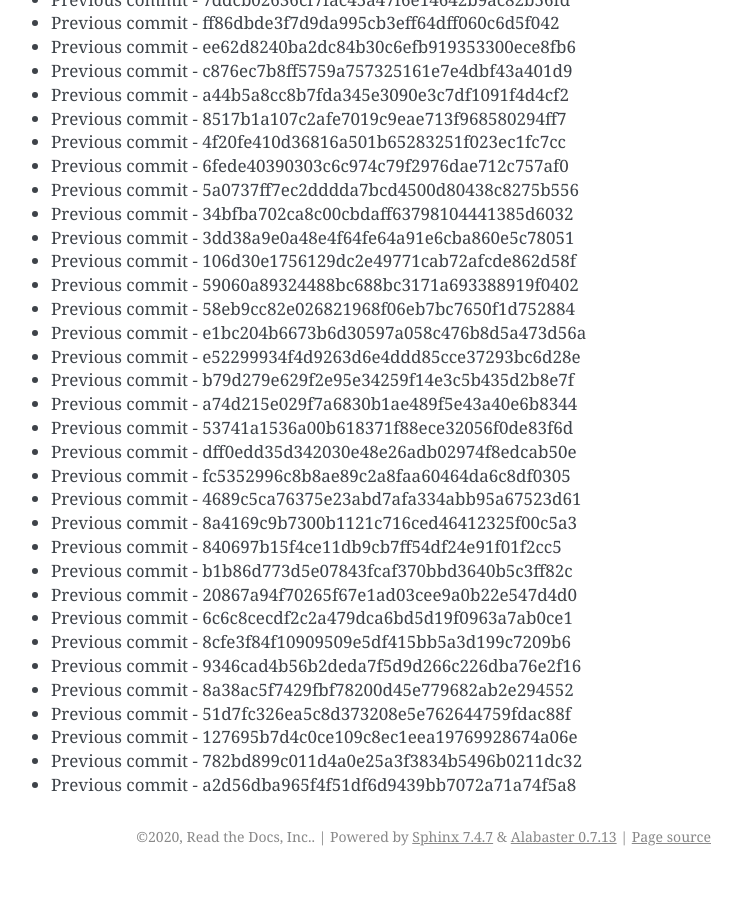
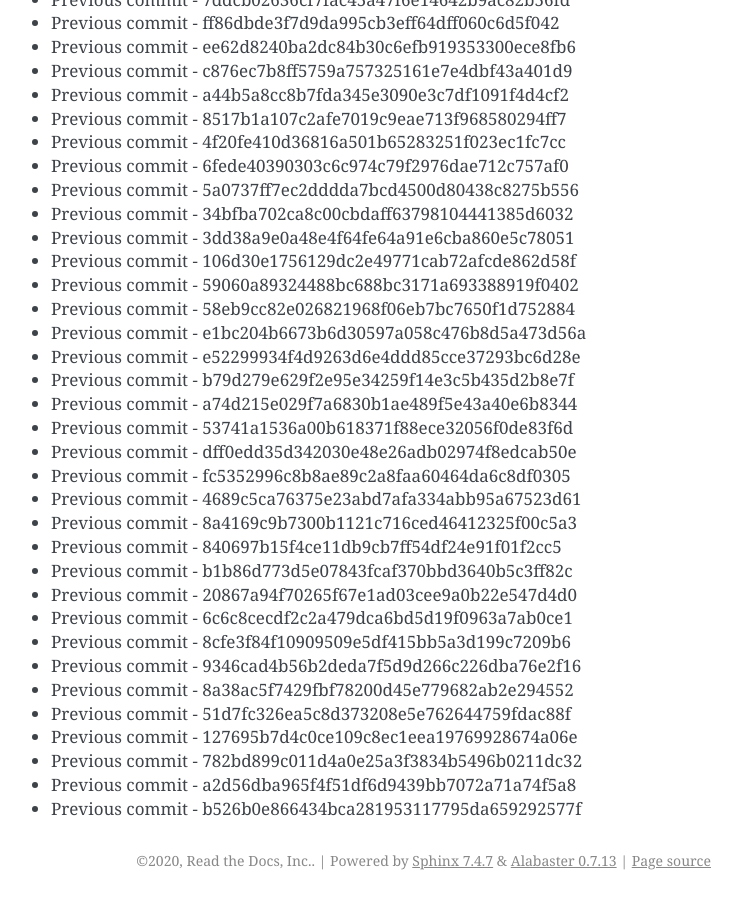
Before and after one commit to readthedocs/rtd-git-stresstest, a Sphinx documentation site: the page built from docs/updates.rst, in a window 1280 px wide and 900 px high, scrolled down 103149 px. Shown: the whole window, without its empty margins (399-1141 px from the left). Built offline with Sphinx 7.4.7, drawn with Linux system fonts in a browser that asks for light colours; before the commit the page ends 104025 px from its top, so only the background shows below that.

Commit message:
Generating commit from previous: b526b0e866434bca281953117795da659292577f

```diff
--- a/docs/updates.rst
+++ b/docs/updates.rst
@@ -4366,3 +4366,4 @@ It can be tested for any performance characteristics.
 * Previous commit - 127695b7d4c0ce109c8ec1eea19769928674a06e
 * Previous commit - 782bd899c011d4a0e25a3f3834b5496b0211dc32
 * Previous commit - a2d56dba965f4f51df6d9439bb7072a71a74f5a8
+* Previous commit - b526b0e866434bca281953117795da659292577f
```
